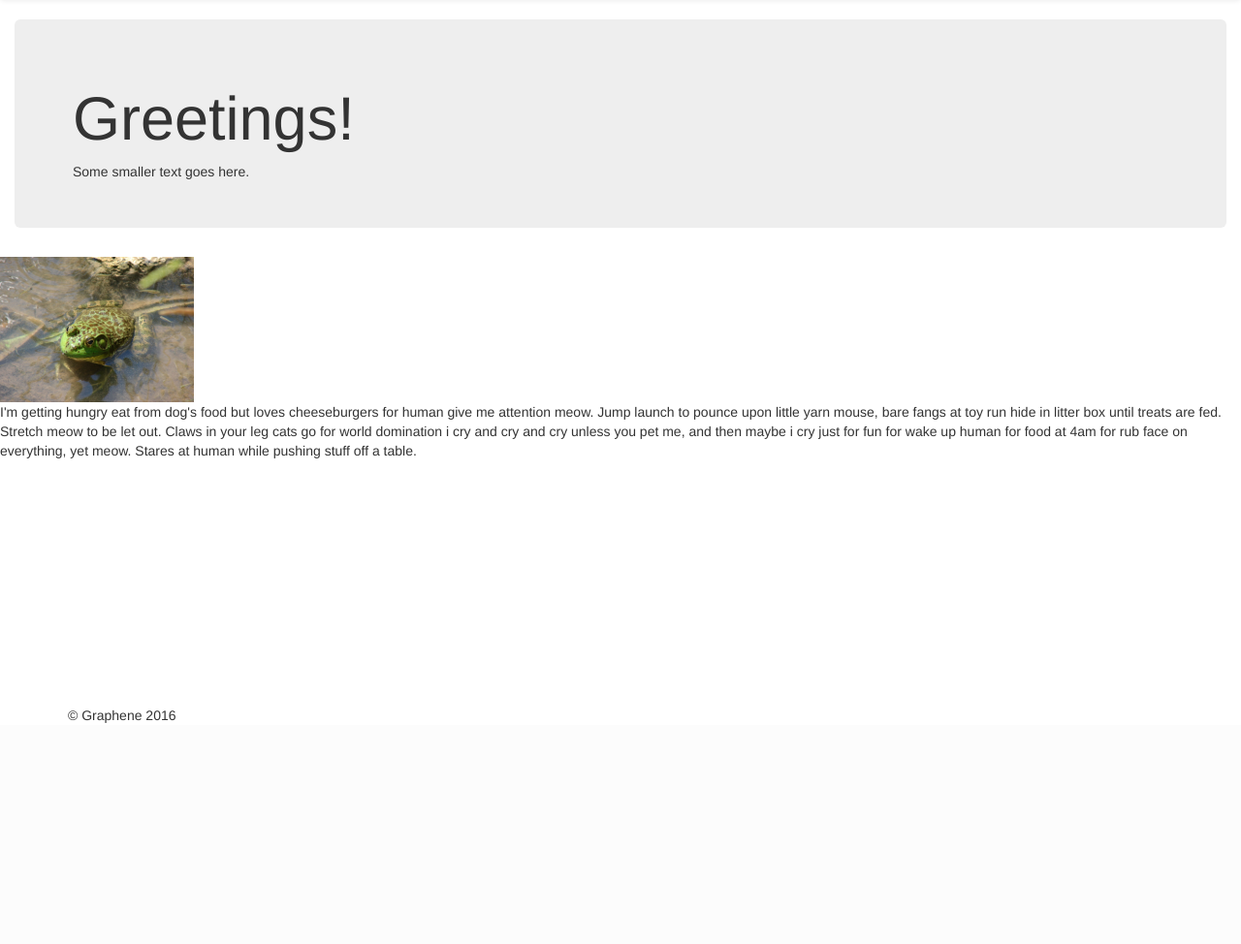
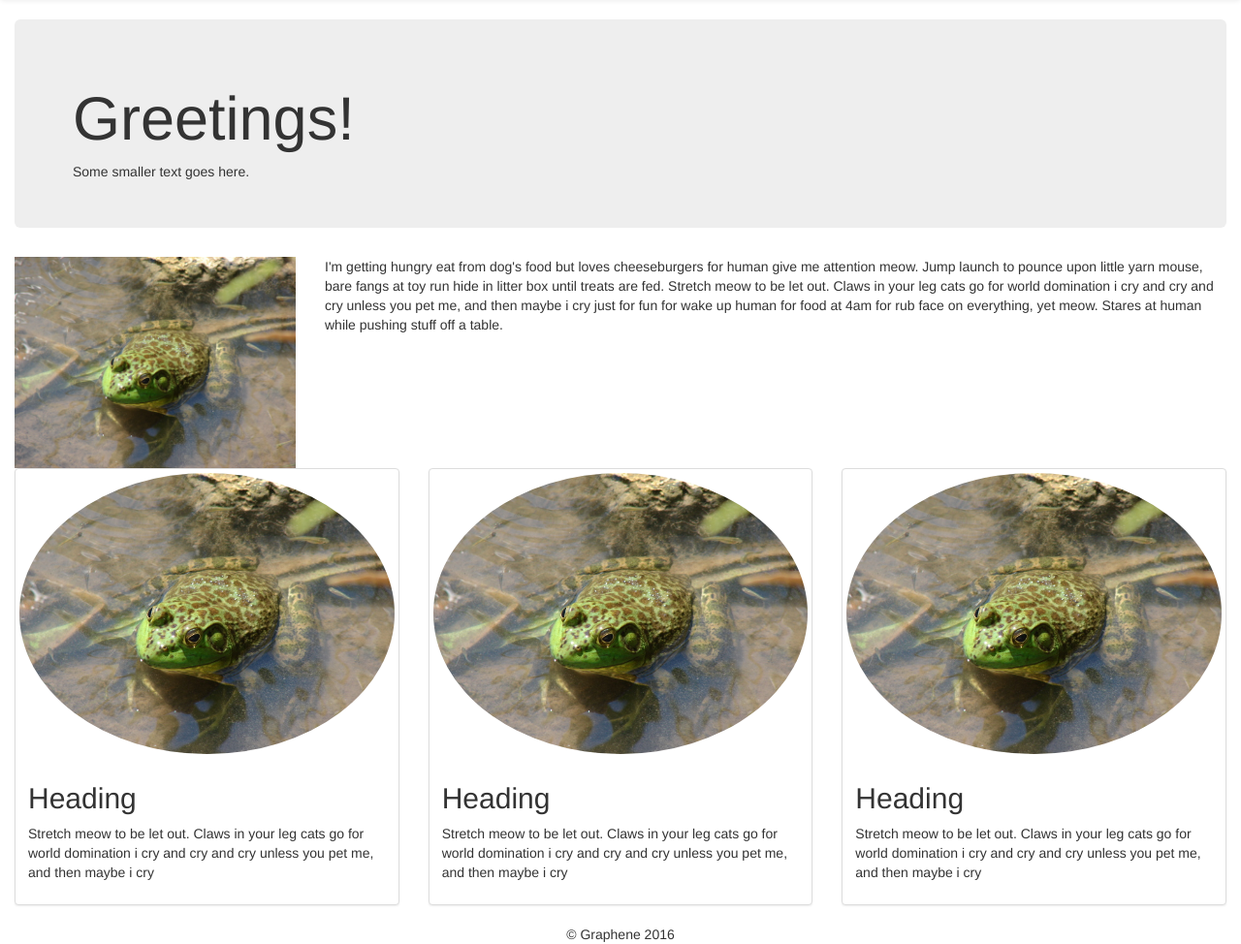
Before and after one commit to rdicharry/bootstrap-challenge, a PHP site: page / in a window 1280 px wide. Shown: the part 52-1026 px from the top of the page at 97% size. Before the commit the page ends 798 px from the top, so only its background shows below. Run offline with PHP 8.4, Linux system fonts and the light colour scheme; some libraries are stand-ins or nearby versions.

Commit message:
most elements sytling correctly, just need some small changes to padding

```diff
--- a/public_html/index.php
+++ b/public_html/index.php
@@ -41,28 +41,65 @@
 			</header>
 			<main>
 				<div class="container-fluid">
-
+					<!-- Greeting section -->
 					<div class="jumbotron">
 						<h1>Greetings!</h1>
 						<div>Some smaller text goes here.</div>
 
 					</div>
 
-
+					<!-- first section - image + text -->
 					<div class="row">
-						<div class="col-s-3">
-							<img src="img/frog.JPG" alt="frog" width="200px">
+						<div class="col-xs-12 col-md-3">
+							<img  class="img-responsive center-block"  src="img/frog.JPG" alt="frog" width="300px"><!-- TODO look up bootstrap image utils -->
 						</div>
-						<div class="col-s-9">
+						<div class="col-xs-12 col-md-9">
 				I'm getting hungry eat from dog's food but loves cheeseburgers for human give me attention meow. Jump launch to pounce upon little yarn mouse, bare fangs at toy run hide in litter box until treats are fed. Stretch meow to be let out. Claws in your leg cats go for world domination i cry and cry and cry unless you pet me, and then maybe i cry just for fun for wake up human for food at 4am for rub face on everything, yet meow. Stares at human while pushing stuff off a table.
 						</div>
 					</div>
+
+					<!-- second section: 3 images and associated text -->
+					<div class="row">
+						<div class="col-xs-4" >
+							<div class="thumbnail">
+
+									<img class="img-circle" class="img-responsive" src="img/frog.JPG" alt="frog" >
+
+								<div class="caption">
+									<h2>Heading</h2>
+									<p> Stretch meow to be let out. Claws in your leg cats go for world domination i cry and cry and cry unless you pet me, and then maybe i cry </p>
+								</div>
+							</div>
+						</div>
+						<div class="col-xs-4" >
+							<div class="thumbnail">
+
+								<img class="img-circle" class="img-responsive" src="img/frog.JPG" alt="frog" >
+
+								<div class="caption">
+									<h2>Heading</h2>
+									<p> Stretch meow to be let out. Claws in your leg cats go for world domination i cry and cry and cry unless you pet me, and then maybe i cry </p>
+								</div>
+							</div>
+						</div>
+						<div class="col-xs-4" >
+							<div class="thumbnail">
+
+								<img class="img-circle" class="img-responsive" src="img/frog.JPG" alt="frog" >
+
+								<div class="caption">
+									<h2>Heading</h2>
+									<p> Stretch meow to be let out. Claws in your leg cats go for world domination i cry and cry and cry unless you pet me, and then maybe i cry </p>
+								</div>
+							</div>
+						</div>
+
 				</div> <!-- close container-fluid (main) -->
 			</main>
 
 		</div> <!-- close sfooter content -->
 			<footer>
-				<div class="container">
+				<div class="container text-center">
 					&#169; Graphene 2016
 				</div>
 			</footer>
```
